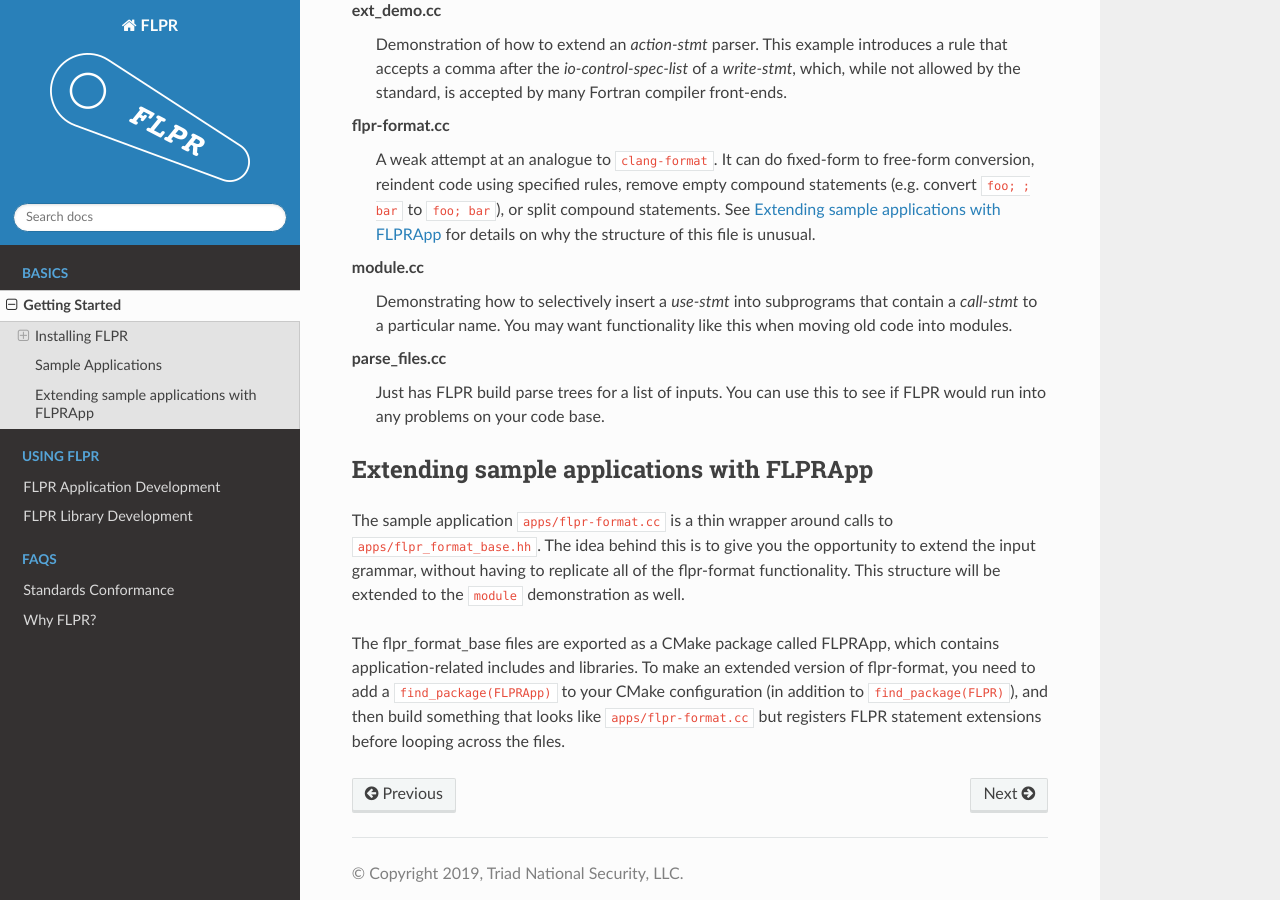
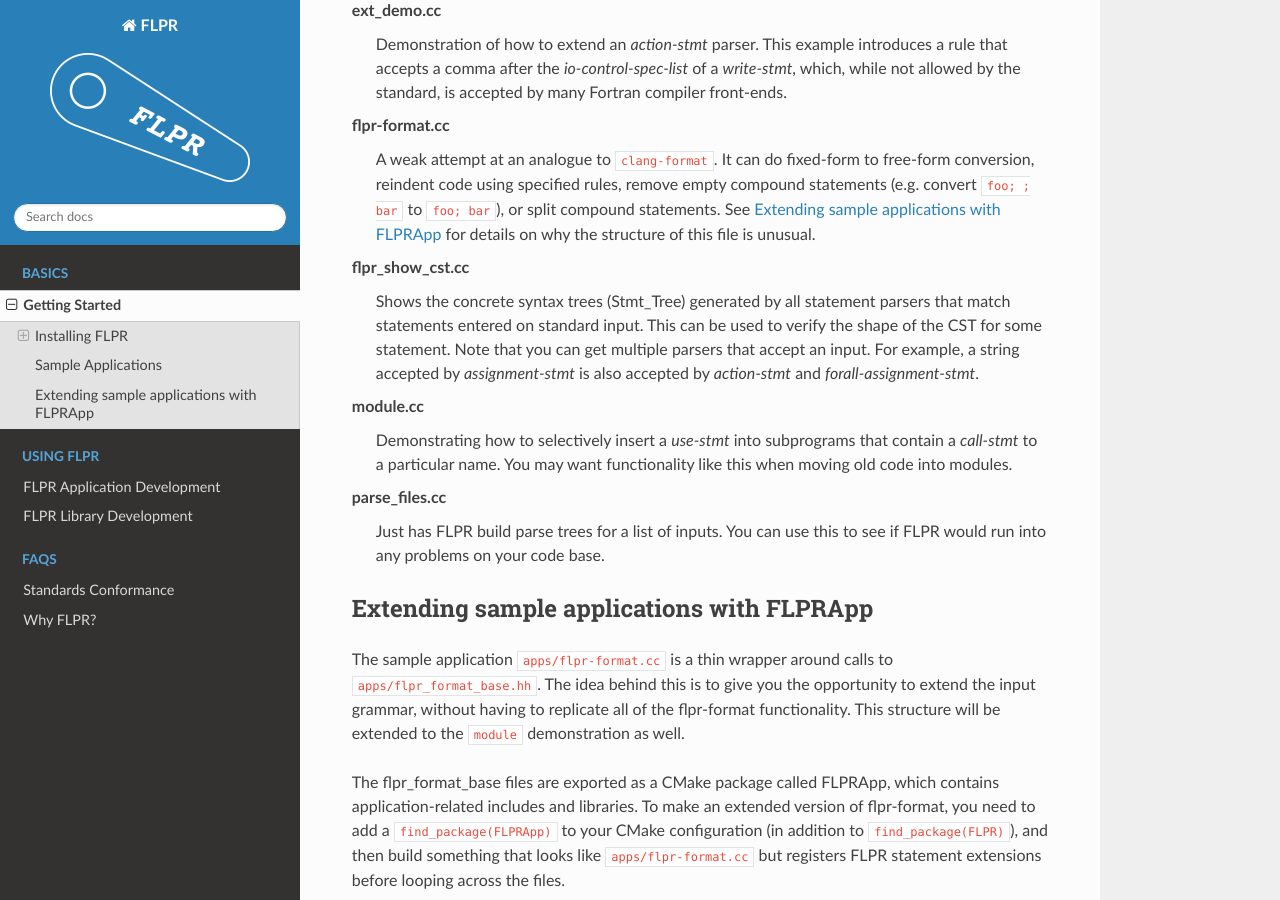
Before and after one commit to lanl/FLPR, a Sphinx documentation site: the page built from docs/sphinx/getting_started.rst, in a window 1280 px wide and 900 px high, scrolled down 2500 px. Built offline with Sphinx 7.4.7 and the Read the Docs theme 2.0.0, drawn with Linux system fonts in a browser that asks for light colours.

Commit message:
Added flpr_show_cst to Sphinx documentation

```diff
--- a/docs/sphinx/getting_started.rst
+++ b/docs/sphinx/getting_started.rst
@@ -148,6 +148,14 @@
    :ref:`FLPRApps-label` for details on why the structure of this file
    is unusual.
 
+flpr_show_cst.cc
+   Shows the concrete syntax trees (Stmt_Tree) generated
+   by all statement parsers that match statements entered on standard
+   input.  This can be used to verify the shape of the CST for some
+   statement.  Note that you can get multiple parsers that accept an
+   input.  For example, a string accepted by *assignment-stmt* is also
+   accepted by *action-stmt* and *forall-assignment-stmt*.
+
 module.cc
    Demonstrating how to selectively insert a *use-stmt* into
    subprograms that contain a *call-stmt* to a particular name.  You
```
